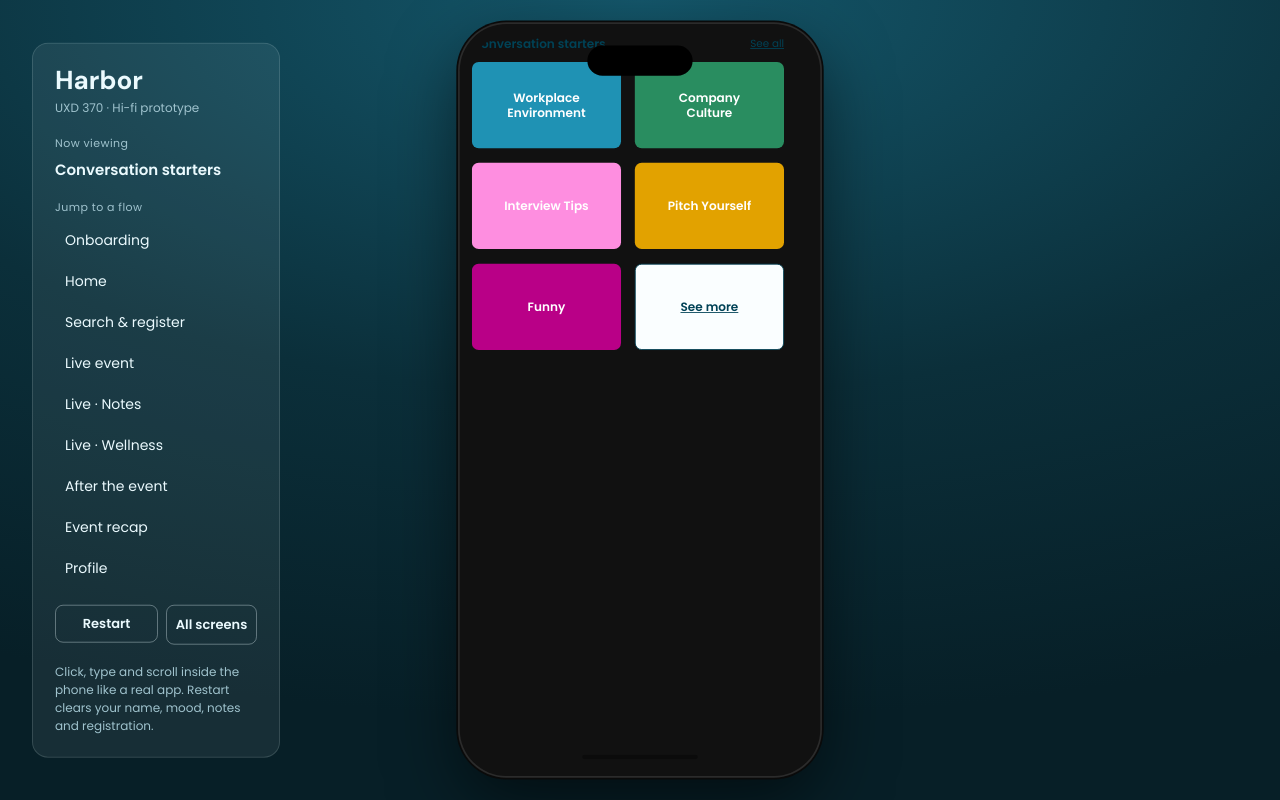
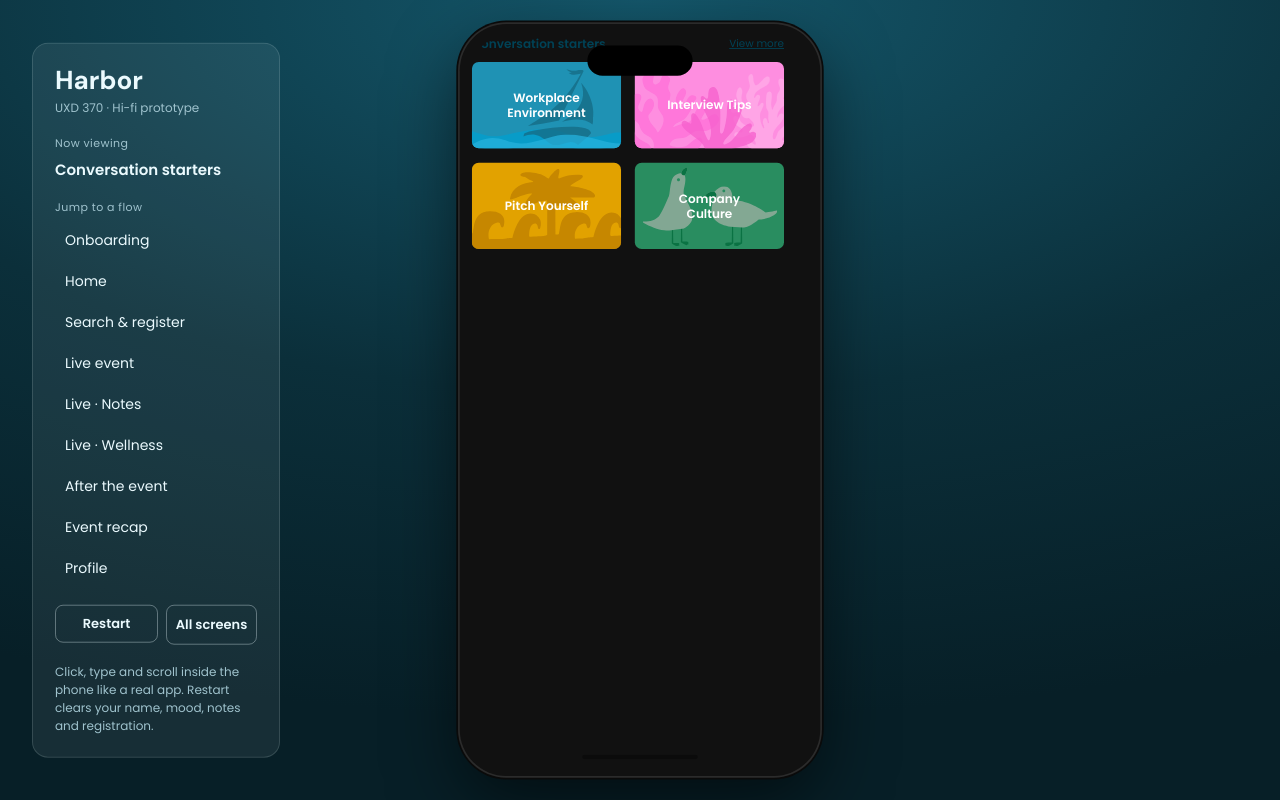
Before and after one commit to mar1e-fran/harbor-prototype, a plain HTML site: page ConversationStarters.dc.html in a window 1280 px wide. Drawn offline with Linux system fonts and the light colour scheme.

Commit message:
Conversation starters: match Figma tiles with illustrations
Co-Authored-By: Claude Opus 5.5 <noreply@anthropic.com>

```diff
--- a/ConversationStarters.dc.html
+++ b/ConversationStarters.dc.html
@@ -17,17 +17,34 @@ body{margin:0}a{color:#004256;text-decoration:none}a:hover{color:#166a83}.ns{scr
 <section aria-labelledby="cs-title" style="width:362px;display:flex;flex-direction:column;gap:12px;font-family:Poppins,sans-serif;color:#004256">
   <div style="height:18px;display:flex;align-items:center;justify-content:space-between">
     <h2 id="cs-title" style="margin:0;font-weight:600;font-size:14px;line-height:18px;color:#004256">Conversation starters</h2>
-    <button type="button" onClick="{{ openAll }}" aria-haspopup="dialog" style="border:none;background:none;padding:0;cursor:pointer;font-family:Poppins,sans-serif;font-size:12px;line-height:18px;color:#004256;text-decoration:underline">See all</button>
+    <button type="button" onClick="{{ openAll }}" aria-haspopup="dialog" style="border:none;background:none;padding:0;cursor:pointer;font-family:Poppins,sans-serif;font-size:12px;line-height:18px;color:#004256;text-decoration:underline">View more</button>
   </div>
   <div style="display:grid;grid-template-columns:repeat(2, minmax(0, 1fr));column-gap:16px;row-gap:17px">
-    <sc-for list="{{ tiles }}" as="t" hint-placeholder-count="5">
-      <button type="button" onClick="{{ t.pick }}" aria-haspopup="dialog" style="height:100px;box-sizing:border-box;border:none;border-radius:8px;background:{{ t.bg }};cursor:pointer;display:flex;align-items:center;justify-content:center;padding:0 16px;font-family:Poppins,sans-serif;font-weight:600;font-size:14px;line-height:18px;color:#fff;text-align:center;white-space:pre-line">{{ t.label }}</button>
-    </sc-for>
-    <button type="button" onClick="{{ openAll }}" aria-haspopup="dialog" style="height:100px;box-sizing:border-box;border:1.5px solid #004256;border-radius:8px;background:#fafeff;cursor:pointer;display:flex;align-items:center;justify-content:center;font-family:Poppins,sans-serif;font-weight:600;font-size:14px;line-height:18px;color:#004256;text-decoration:underline">See more</button>
+    <button type="button" onClick="{{ pickWork }}" aria-haspopup="dialog" style="position:relative;overflow:hidden;height:100px;box-sizing:border-box;border:none;border-radius:8px;background:#1f92b4;cursor:pointer;padding:0;font-family:Poppins,sans-serif;font-weight:600;font-size:14px;line-height:18px;color:#fff;text-align:center">
+      <img alt="" src="assets/cs-work-wave.svg" style="position:absolute;left:-42px;top:78px;width:221px;height:24.24px;max-width:none;pointer-events:none">
+      <img alt="" src="assets/cs-work-boat.svg" style="position:absolute;left:63.1px;top:6.54px;width:79.04px;height:90.4px;max-width:none;pointer-events:none;transform:rotate(5.43deg)">
+      <img alt="" src="assets/cs-work-wave2.svg" style="position:absolute;left:-8px;top:84px;width:223px;height:28px;max-width:none;pointer-events:none">
+      <span style="position:relative;display:block;padding:0 12px">Workplace<br>Environment</span>
+    </button>
+    <button type="button" onClick="{{ pickInterview }}" aria-haspopup="dialog" style="position:relative;overflow:hidden;height:100px;box-sizing:border-box;border:none;border-radius:8px;background:#fe8ee0;cursor:pointer;padding:0;font-family:Poppins,sans-serif;font-weight:600;font-size:14px;line-height:18px;color:#fff;text-align:center">
+      <img alt="" src="assets/cs-int-a.svg" style="position:absolute;left:111px;top:14px;width:85px;height:102px;max-width:none;pointer-events:none">
+      <img alt="" src="assets/cs-int-b.svg" style="position:absolute;left:-18.66px;top:21.68px;width:101.99px;height:116.69px;max-width:none;pointer-events:none;transform:rotate(-150deg)">
+      <img alt="" src="assets/cs-int-c.svg" style="position:absolute;left:54px;top:29px;width:87px;height:84px;max-width:none;pointer-events:none">
+      <span style="position:relative;display:block;padding:0 12px">Interview Tips</span>
+    </button>
+    <button type="button" onClick="{{ pickPitch }}" aria-haspopup="dialog" style="position:relative;overflow:hidden;height:100px;box-sizing:border-box;border:none;border-radius:8px;background:#e2a200;cursor:pointer;padding:0;font-family:Poppins,sans-serif;font-weight:600;font-size:14px;line-height:18px;color:#fff;text-align:center">
+      <img alt="" src="assets/cs-pitch.svg" style="position:absolute;left:0px;top:7px;width:173px;height:98.57px;max-width:none;pointer-events:none">
+      <span style="position:relative;display:block;padding:0 12px">Pitch Yourself</span>
+    </button>
+    <button type="button" onClick="{{ pickCulture }}" aria-haspopup="dialog" style="position:relative;overflow:hidden;height:100px;box-sizing:border-box;border:none;border-radius:8px;background:#298d60;cursor:pointer;padding:0;font-family:Poppins,sans-serif;font-weight:600;font-size:14px;line-height:18px;color:#fff;text-align:center">
+      <img alt="" src="assets/cs-cult-a.svg" style="position:absolute;left:9.14px;top:5px;width:57.72px;height:91.87px;max-width:none;pointer-events:none">
+      <img alt="" src="assets/cs-cult-b.svg" style="position:absolute;left:81px;top:27px;width:84.42px;height:70px;max-width:none;pointer-events:none">
+      <span style="position:relative;display:block;padding:0 12px">Company<br>Culture</span>
+    </button>
   </div>
 </section>
 </x-dc>
-<script type="text/x-dc" data-dc-script data-props='{"onOpen": {"editor": null}, "$preview": {"width": 362, "height": 364}}'>
+<script type="text/x-dc" data-dc-script data-props='{"onOpen": {"editor": null}, "$preview": {"width": 362, "height": 247}}'>
 class Component extends DCLogic {
   renderVals() {
     const CATS = [
@@ -53,7 +70,7 @@ class Component extends DCLogic {
         'What’s the strangest thing in your design toolkit?'] },
     ];
     const open = (id) => () => { if (typeof this.props.onOpen === 'function') this.props.onOpen(id); };
-    return { tiles: CATS.map((c) => ({ ...c, pick: open(c.id) })), openAll: open('all') };
+    return { pickWork: open('workplace'), pickCulture: open('culture'), pickInterview: open('interview'), pickPitch: open('pitch'), openAll: open('all') };
   }
 }
 </script>
```
Also changed, not shown: LiveOverview.dc.html (+1 -1 lines), assets/cs-cult-a.svg (added), assets/cs-cult-b.svg (added), assets/cs-int-a.svg (added), assets/cs-int-b.svg (added), assets/cs-int-c.svg (added), assets/cs-pitch.svg (added), assets/cs-work-boat.svg (added), assets/cs-work-wave.svg (added), assets/cs-work-wave2.svg (added).
